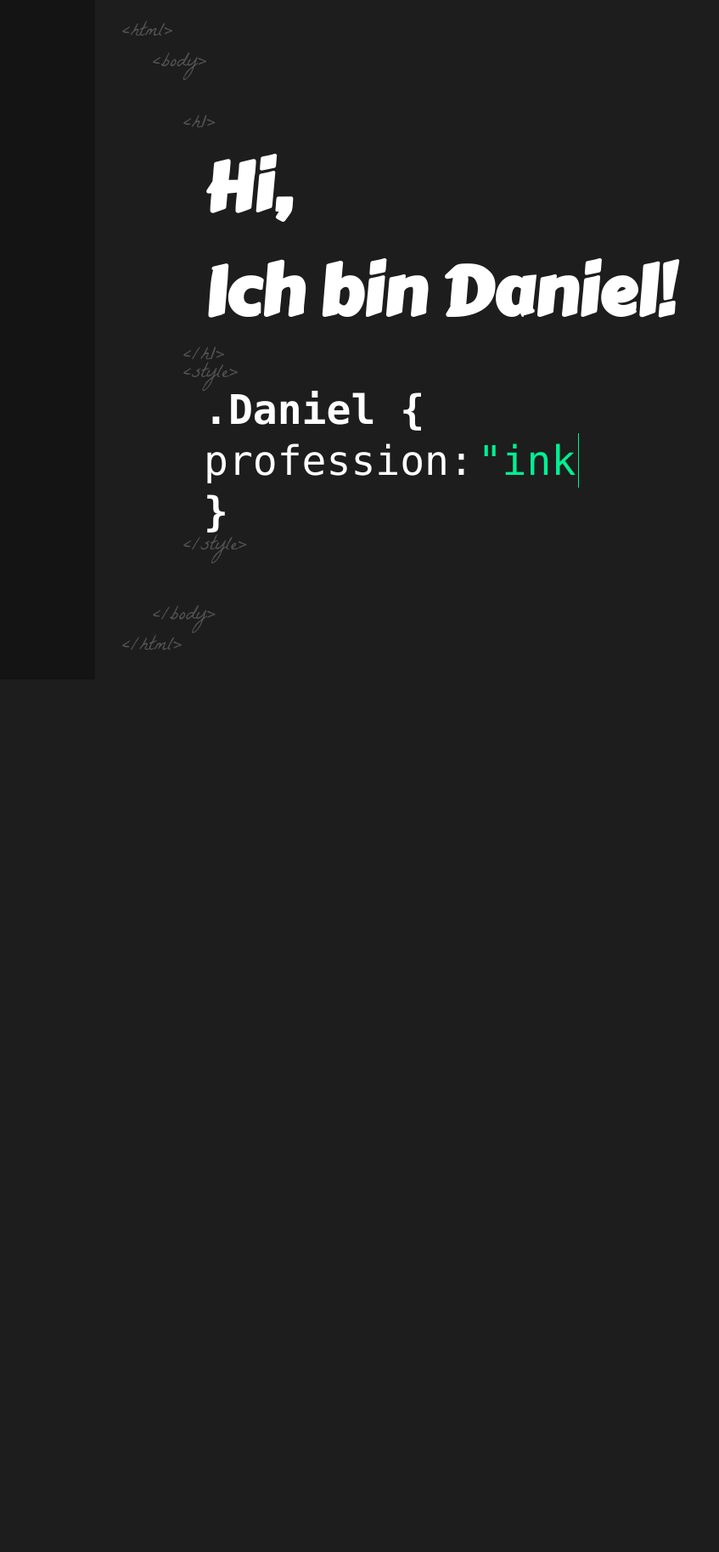
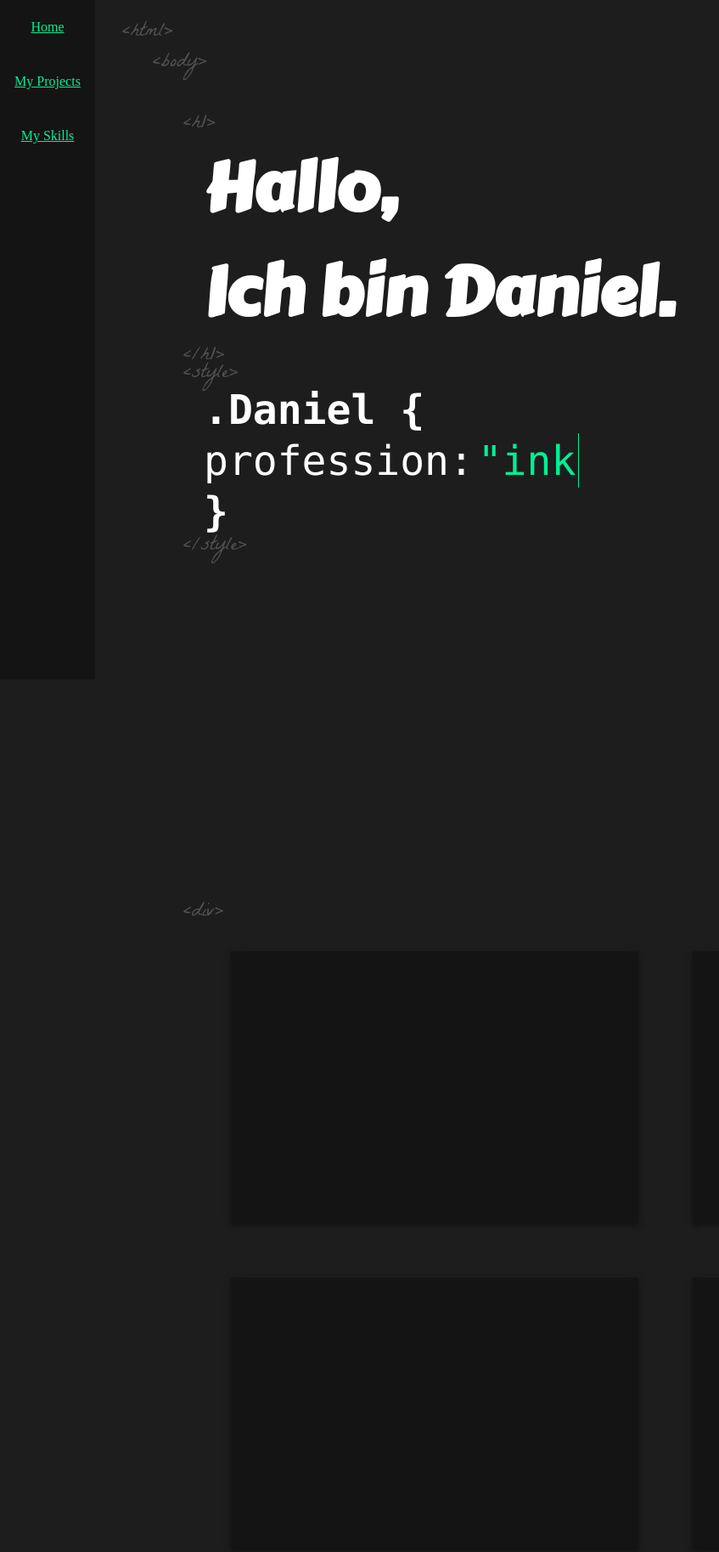
Before and after one commit to DazorDev/Schule-Html-Website, a plain HTML site: page Website/index.html in a window 1280 px wide. Shown: the top 1827 px of the page at 85% size, without its empty margins (0-847 px from the left). Before the commit the page ends 800 px from the top, so only its background shows below. Drawn offline with Linux system fonts and the light colour scheme.

Commit message:
Added 2 sides

```diff
--- a/Website/index.html
+++ b/Website/index.html
@@ -12,20 +12,20 @@
 
         <div class="navbar">
             <ul class="list">
-                <li class="element">
-                    <p></p>
+                <li class="element textWrapper">
+                        <a class="link" href="index.html">Home</a>
                 </li>
                 <li class="element">
-                    <p></p>
+                    <a class="link" href="projects.html">My Projects</a>
                 </li>
                 <li class="element">
-                    <p></p>
+                    <a class="link" href="skills.html">My Skills</a>
                 </li>
                 <li class="element">
-                    <p></p>
+                    <a class="link" href=""></a>
                 </li>
                 <li class="element">
-                    <p></p>
+                    <a class="link" href=""></a>
                 </li>
             </ul>
         </div>
@@ -34,11 +34,9 @@
             <span class="tag topTags">&lt;html&gt;</span><br>
         </div>
 
-        <!--Muss Neu gemacht werden-->
-        <div class="secondWrapper">
-            <section class="sections">
+            <section class="sections mainsection" id="homeSection">
                 <div class="textWrapper">
-                    <h1 class="maintext  hTag">Hi, <br>Ich bin Daniel!</h1>
+                    <h1 class="maintext  hTag">Hallo, <br>Ich bin Daniel.</h1>
                 </div>
                 <div class="textWrapper">
                     <div class="styleTag">
@@ -73,7 +71,16 @@
                     </div>
                 </div>
             </section>
-        </div>
+            <section class="sections">
+                <div class="textWrapper sectionWrapper">
+                    <div class="container divTag"></div>
+                    <div class="container"></div>
+                    <div class="container"></div>
+                    <div class="container"></div>
+                    <div class="container"></div>
+                    <div class="container"></div>
+                </div>
+            </section>
 
         <div class="textWrapper bottom">
             <span class="tag bottomTags">&lt;/html&gt;</span>
--- a/Website/style.css
+++ b/Website/style.css
@@ -6,7 +6,7 @@
     --sidetxtc:rgb(148, 148, 148);
     --ncol:#02f093;
     --tagSize: 1.5rem;
-    --mainTxtSize: ;
+    --mainTxtSize: 5rem;
     --dynamicTxtSize: ;
 }
 
@@ -23,6 +23,7 @@
     left: -1em;
     color: var(--textc);
     font-weight: normal;
+    z-index: 2;
 }
 
 *::after{
@@ -33,6 +34,7 @@
     bottom: -1.5em;
     color: var(--textc);
     font-weight: normal;
+    z-index: 2;
 }
 
 @font-face{
@@ -78,18 +80,9 @@ body{
 .wrapper{
     position: relative;
     background-color: var(--bgc);
-    height: 100vh;
+    height: fit-content;
     width: 100%;
     overflow: hidden;
-}
-
-.secondWrapper{
-    margin-left: 1rem;
-    position: absolute;
-    top: 0%;
-    width: 100%;
-    height: 100%;
-    background-color: var(--bgc);
 }
 
 .pTag::before{
@@ -114,6 +107,14 @@ body{
 
 .styleTag::after{
     content: "</style>"
+}
+
+.divTag::before{
+    content: "<div>"
+}
+
+.divTag::after{
+    content: "</div>"
 }
 
 .tag{
@@ -149,17 +150,17 @@ body{
 }
 
 .sections{
-    height: 100vh;
+    height: fit-content;
     width: 100%;
     overflow: hidden;
     background-color: var(--bgc);
-    margin: 8rem 5rem;
+    margin: 8rem 6rem;
 }
 
 .maintext{
     text-align: left;
     color: var(--maintxtc);
-    font-size: 5rem;
+    font-size: var(--mainTxtSize);
     font-family: CarterOne;
     height: 100%;
     display: inline-block;
@@ -169,7 +170,7 @@ body{
     z-index: 1;
     position: relative;
     left: 6em;
-    width: max-content;
+    width: fit-content;
     height: fit-content;
     margin-left: 3rem;
     margin-top: 2rem;
@@ -242,7 +243,7 @@ body{
     animation: typing 1.5s steps(14) infinite;
 }
 
-.element{
+ul.animationWrapper .element{
     position: relative;
     top: 0;
     animation: nextElement 6s steps(4) infinite;
@@ -253,12 +254,57 @@ body{
     width: 7rem;
     height: 100%;
     background-color: var(--containerblack);
-    position: absolute;
+    position: fixed;
     top: 0;
     left: 0;
     margin-right: 1rem;
-    z-index: 1;
+    z-index: 3;
 }
+
+.navbar .list{
+    display: flex;
+    align-items: center;
+}
+
+.navbar .list .element .link{
+    color: var(--ncol);
+    text-align: center;
+}
+
+.navbar .list .element{
+    left: 0;
+    margin-left: 0;
+    margin-top: 0;
+    margin-bottom: 0;
+}
+
+.navbar .list{
+    width: 100%;
+    display: flex;
+    flex-direction: column;
+    justify-content: center;
+    align-items: center;
+}
+
+.container{
+    width: 30rem;
+    height: 20rem;
+    background-color: var(--containerblack);
+    -webkit-box-shadow: 0 2px 4px -1px rgb(0 0 0 / 20%), 0 4px 5px 0 rgb(0 0 0 / 14%), 0 1px 10px 0 rgb(0 0 0 / 12%);
+    box-shadow: 0 2px 4px -1px rgb(0 0 0 / 20%), 0 4px 5px 0 rgb(0 0 0 / 14%), 0 1px 10px 0 rgb(0 0 0 / 12%);
+    margin: 2rem;
+}
+
+.sectionWrapper{
+    display: flex;
+    width: 100%;
+    flex-wrap: wrap;
+}
+
+.mainsection{
+    height: 100vh;
+}
+
 
 @keyframes typing {
     100%{
@@ -271,9 +317,3 @@ body{
         top: -16rem;
     }
 }
-
-@keyframes SQUISH{
-    100%{
-        font-size: ;
-    }
-}
```
Also changed, not shown: Website/projects.html (added, +41 -0 lines), Website/skills.html (added, +43 -0 lines).
